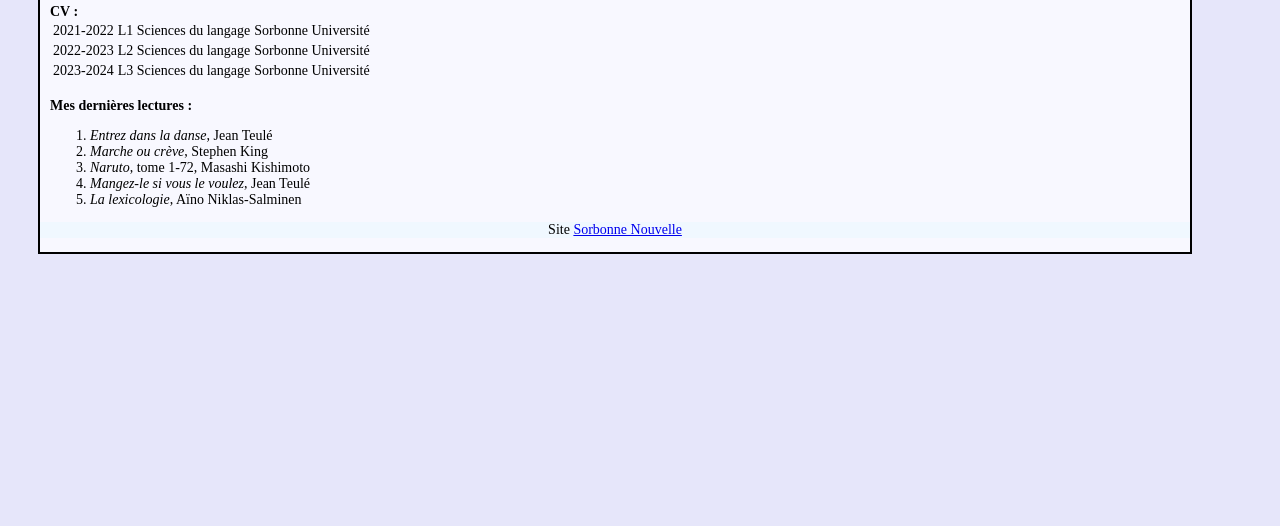
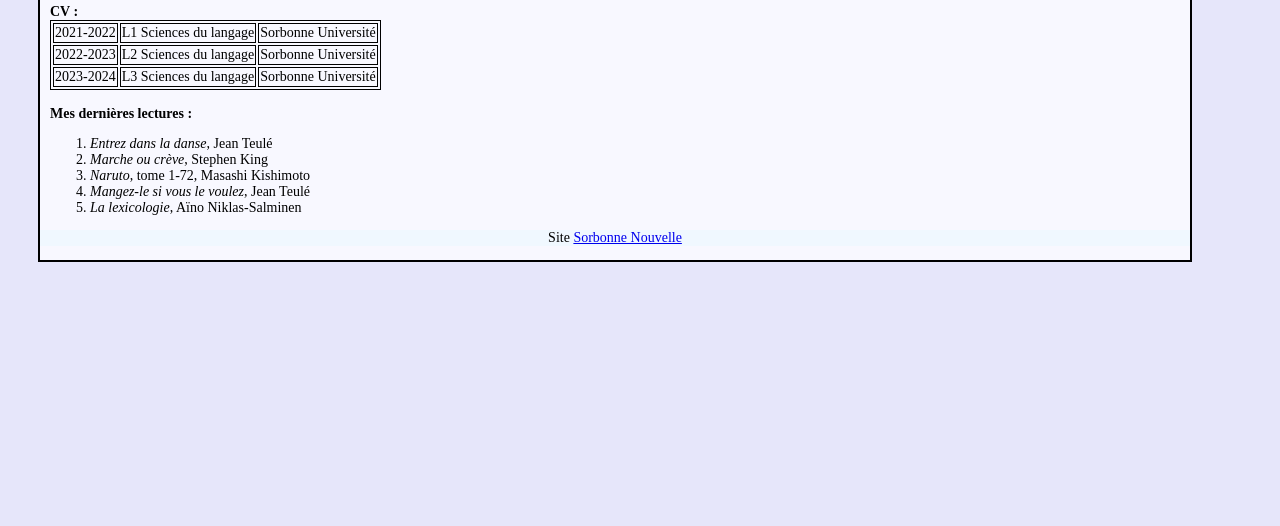
Before and after one commit to typhaine22101450/proghn, a plain HTML site: page index.html in a window 1280 px wide. Shown: the part 274-800 px from the top of the page. Drawn offline with Linux system fonts and the light colour scheme.

Commit message:
Add files via upload

```diff
--- a/assets/css/style.css
+++ b/assets/css/style.css
@@ -14,6 +14,7 @@ h1 h2 {font-size : 90%; /*taille du titre 2 10% inférieur à la taille du titre
 }
 .entete {content : center;}
 #aboutme {margin-left : 10px}
+table, th, td {border: 1px solid black;}
 
 footer {
 	text-align : center;
```
